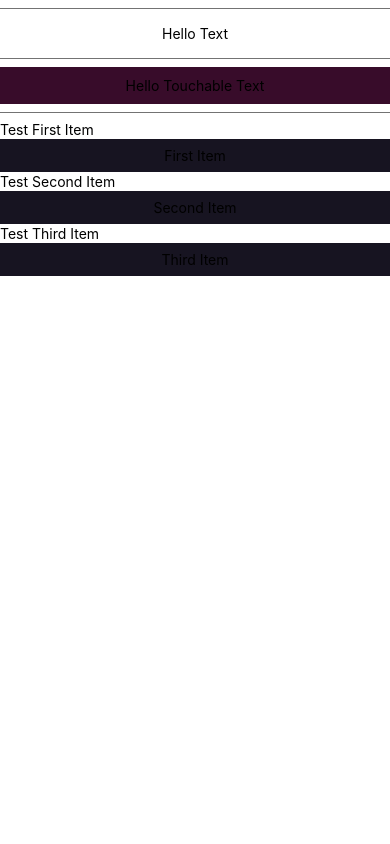
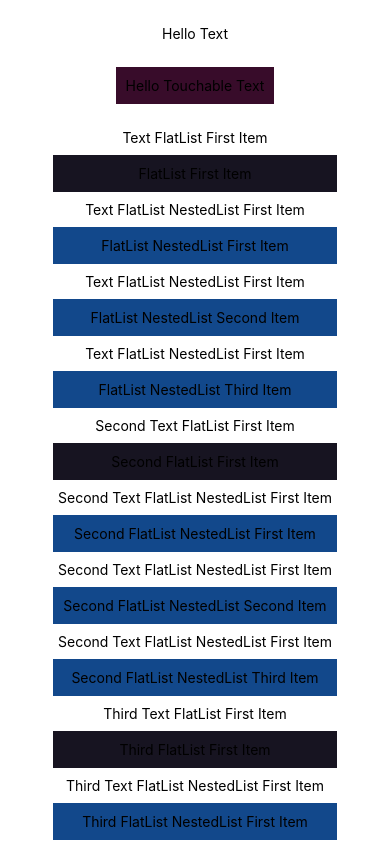
Before and after one commit to filmverse/RN_Test, a React Native app in the folder TestPro4/: screen / in a window 390 px wide. Built offline with nearby package versions, Linux system fonts and the light colour scheme.

Commit message:
finishing up

```diff
--- a/TestPro4/App.js
+++ b/TestPro4/App.js
@@ -1,22 +1,73 @@
 import React from "react";
-import { View, SafeAreaView, TouchableOpacity, Text, FlatList, StyleSheet, Alert, StatusBar } from "react-native";
+import { View, SafeAreaView, TouchableOpacity, Text, FlatList, StyleSheet, Alert, StatusBar, ScrollView } from "react-native";
 // import TestRenderer from 'react-test-renderer';
 
 const DATA = [
   {
-    id: '1',
-    text: 'Test First Item',
-    title: 'First Item',
+    id: '001',
+    text: 'Text FlatList First Item',
+    title: 'FlatList First Item',
+    NestedDATA: [
+      {
+        id: '001001',
+        text: 'Text FlatList NestedList First Item',
+        title: 'FlatList NestedList First Item',
+      },
+      {
+        id: '001002',
+        text: 'Text FlatList NestedList First Item',
+        title: 'FlatList NestedList Second Item',
+      },
+      {
+        id: '001003',
+        text: 'Text FlatList NestedList First Item',
+        title: 'FlatList NestedList Third Item',
+      },
+    ]
   },
   {
-    id: '2',
-    text: 'Test Second Item',
-    title: 'Second Item',
+    id: '002',
+    text: 'Second Text FlatList First Item',
+    title: 'Second FlatList First Item',
+    NestedDATA: [
+      {
+        id: '002001',
+        text: 'Second Text FlatList NestedList First Item',
+        title: 'Second FlatList NestedList First Item',
+      },
+      {
+        id: '002002',
+        text: 'Second Text FlatList NestedList First Item',
+        title: 'Second FlatList NestedList Second Item',
+      },
+      {
+        id: '002003',
+        text: 'Second Text FlatList NestedList First Item',
+        title: 'Second FlatList NestedList Third Item',
+      },
+    ]
   },
   {
-    id: '3',
-    text: 'Test Third Item',
-    title: 'Third Item',
+    id: '003',
+    text: 'Third Text FlatList First Item',
+    title: 'Third FlatList First Item',
+    NestedDATA: [
+      {
+        id: '003001',
+        text: 'Third Text FlatList NestedList First Item',
+        title: 'Third FlatList NestedList First Item',
+      },
+      {
+        id: '003002',
+        text: 'Third Text FlatList NestedList First Item',
+        title: 'Third FlatList NestedList Second Item',
+      },
+      {
+        id: '003003',
+        text: 'Third Text FlatList NestedList First Item',
+        title: 'Third FlatList NestedList Third Item',
+      },
+    ]
   },
 ];
 
@@ -26,8 +77,23 @@ const App = () => {
     const renderItem = ({item}) => {
       return (
         <View>
-          <Text>{item.text}</Text>
+          <Text style={styles.title}>{item.text}</Text>
             <TouchableOpacity style={styles.listButton} onPress={() => {Alert.alert(`Pressed item id: ${item.id}`)}}>
+                <Text>{item.title}</Text>
+            </TouchableOpacity>
+            <FlatList
+                data={item.NestedDATA}
+                renderItem={renderNestItem}
+                keyExtractor={item => item.id}
+            />
+        </View>
+      )
+    };
+    const renderNestItem = ({item}) => {
+      return (
+        <View>
+          <Text style={styles.title}>{item.text}</Text>
+            <TouchableOpacity style={styles.nestedListButton} onPress={() => {Alert.alert(`Pressed item id: ${item.id}`)}}>
                 <Text>{item.title}</Text>
             </TouchableOpacity>
         </View>
@@ -35,7 +101,7 @@ const App = () => {
     };
     return (
         <SafeAreaView style={styles.container}>
-            <View>
+            <ScrollView contentContainerStyle={styles.scrollContent}>
                 <Separator />
                 <Text style={styles.title}>Hello Text</Text>
                 <Separator />
@@ -45,17 +111,23 @@ const App = () => {
                 <Separator />
                 <FlatList
                     data={DATA}
+                    scrollEnabled={true}
                     renderItem={renderItem}
                     keyExtractor={item => item.id}
                 />
-            </View>
+                <Separator />
+            </ScrollView>
         </SafeAreaView>
     )
 };
 
 const styles = StyleSheet.create({
   container: {
+    flex: 1,
+  },
+  scrollContent: {
     justifyContent: 'center',
+    alignItems: 'center',
   },
   title: {
     textAlign: 'center',
@@ -69,7 +141,13 @@ const styles = StyleSheet.create({
   listButton: {
     alignItems: 'center',
     backgroundColor: '#171421',
-    padding: 8,
+    padding: 10,
+    marginVertical: 1,
+  },
+  nestedListButton: {
+    alignItems: 'center',
+    backgroundColor: '#12488B',
+    padding: 10,
     marginVertical: 1,
   },
   separator: {
```
